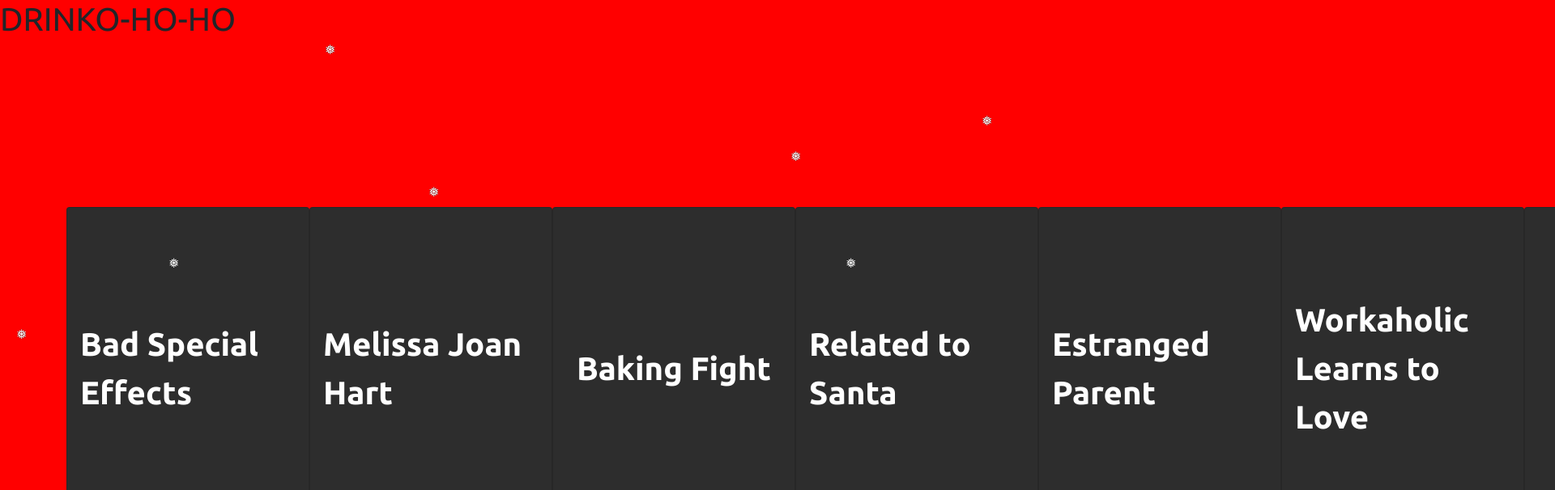
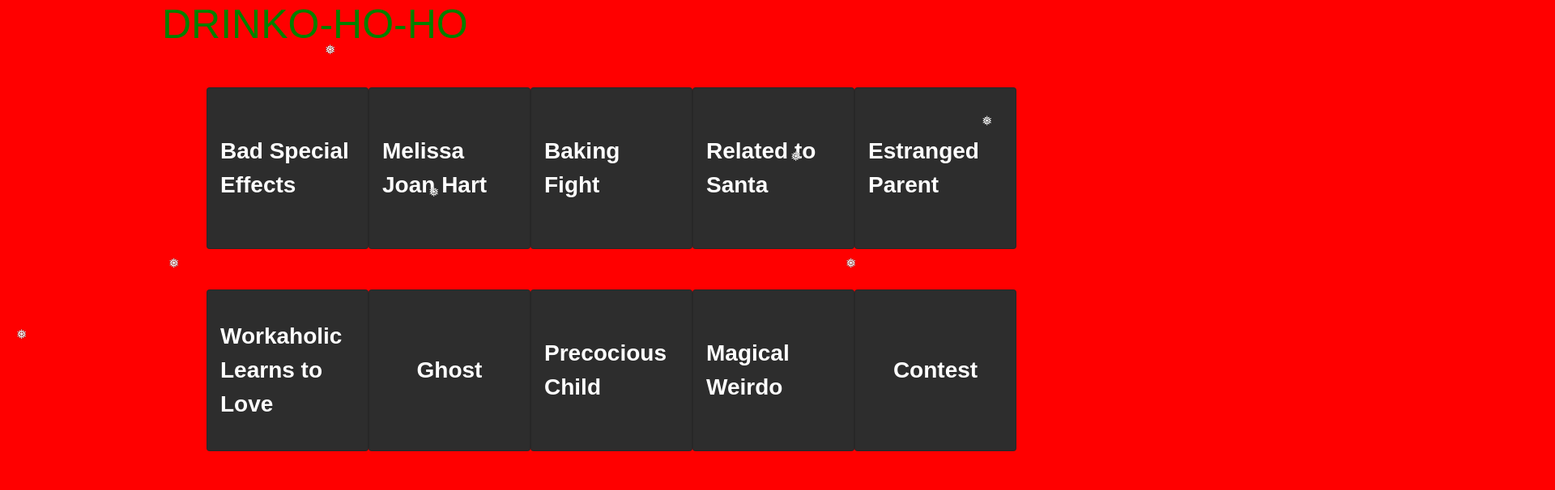
Before and after one commit to LABerk/drinkohoho, a React (Create React App) app: page / in a window 1280 px wide. Shown: the top 606 px of the page at 81% size, 1920 px wide, since content can reach past the window. Built offline with nearby package versions, Linux system fonts and the light colour scheme.

Commit message:
some styling

```diff
--- a/src/App.js
+++ b/src/App.js
@@ -6,16 +6,16 @@ import Board from "./Board";
 function App() {
   return (
     <div className="App">
-      <div class="snowflake">❅</div>
-      <div class="snowflake">❅</div>
-      <div class="snowflake">❅</div>
-      <div class="snowflake">❅</div>
-      <div class="snowflake">❅</div>
-      <div class="snowflake">❅</div>
-      <div class="snowflake">❅</div>
-      <div class="snowflake">❅</div>
-      <div class="snowflake">❅</div>
-      <div class="snowflake">❅</div>
+      <div className="snowflake">❅</div>
+      <div className="snowflake">❅</div>
+      <div className="snowflake">❅</div>
+      <div className="snowflake">❅</div>
+      <div className="snowflake">❅</div>
+      <div className="snowflake">❅</div>
+      <div className="snowflake">❅</div>
+      <div className="snowflake">❅</div>
+      <div className="snowflake">❅</div>
+      <div className="snowflake">❅</div>
       <Header />
       <Board />
     </div>
--- a/src/Board.js
+++ b/src/Board.js
@@ -4,11 +4,37 @@ import Card from "./Card";
 import bingoData from "./store/bingoData";
 
 function Board() {
+  const row1 = bingoData.filter((item, i) => {
+    return i <= 4;
+  });
+
+  const row2 = bingoData.filter((item, i) => {
+    return i > 4 && i <= 9;
+  });
+
+  const row3 = bingoData.filter((item, i) => {
+    return i > 9 && i <= 15;
+  });
+
   return (
     <div className="container">
+      <div className="row h-100 flex-row justify-content-around">
+        <div className="col d-flex flex-column flex-md-row justify-content-around align-items-center">
+          {row1.map((card) => (
+            <Card key={card.id} card={card} />
+          ))}
+        </div>
+      </div>
       <div className="row h-100">
         <div className="col d-flex flex-column flex-md-row justify-content-around align-items-center">
-          {bingoData.map((card) => (
+          {row2.map((card) => (
+            <Card key={card.id} card={card} />
+          ))}
+        </div>
+      </div>
+      <div className="row h-100">
+        <div className="col d-flex flex-column flex-md-row justify-content-around align-items-center">
+          {row3.map((card) => (
             <Card key={card.id} card={card} />
           ))}
         </div>
--- a/src/Card.js
+++ b/src/Card.js
@@ -21,14 +21,14 @@ function Card({ card }) {
           showBack,
         })}
       >
-        <div className="card front">
-          <div className="card-body d-flex justify-content-center align-items-center">
-            <p className="card-text fs-1 fw-bold">{card.front}</p>
+        <div className="card front justify-content-around ">
+          <div className="card-body d-flex justify-content-center align-items-center col px-md-100">
+            <p className="card-text fs-3 text-wrap fw-bold">{card.front}</p>
           </div>
         </div>
         <div className="card back">
           <div className="card-body d-flex justify-content-center align-items-center">
-            <p className="card-text fs-1 fw-bold">{card.back}</p>
+            <p className="card-text text-wrap fs-3 fw-bold">{card.back}</p>
           </div>
         </div>
       </div>
--- a/src/styles.scss
+++ b/src/styles.scss
@@ -1,17 +1,25 @@
-@import url("https://fonts.googleapis.com/css2?family=Ubuntu:wght@400;700&display=swap");
-
 body {
-  font-family: "Ubuntu", sans-serif;
+  font-family: sans-serif;
   background: #ea4630;
 }
 
 .container {
-  height: 100vh;
+  position: relative;
+  display: flex;
+  flex-direction: column;
+  width: 800px;
+  padding: 15px;
+}
+
+h1 {
+  font-size: 50px;
+  color: green;
+  margin-left: 200px;
 }
 
 .flip-card-outer {
-  width: 300px;
-  height: 400px;
+  width: 200px;
+  height: 200px;
   margin: 25px 0;
 
   &.focus-trigger:focus {
```
